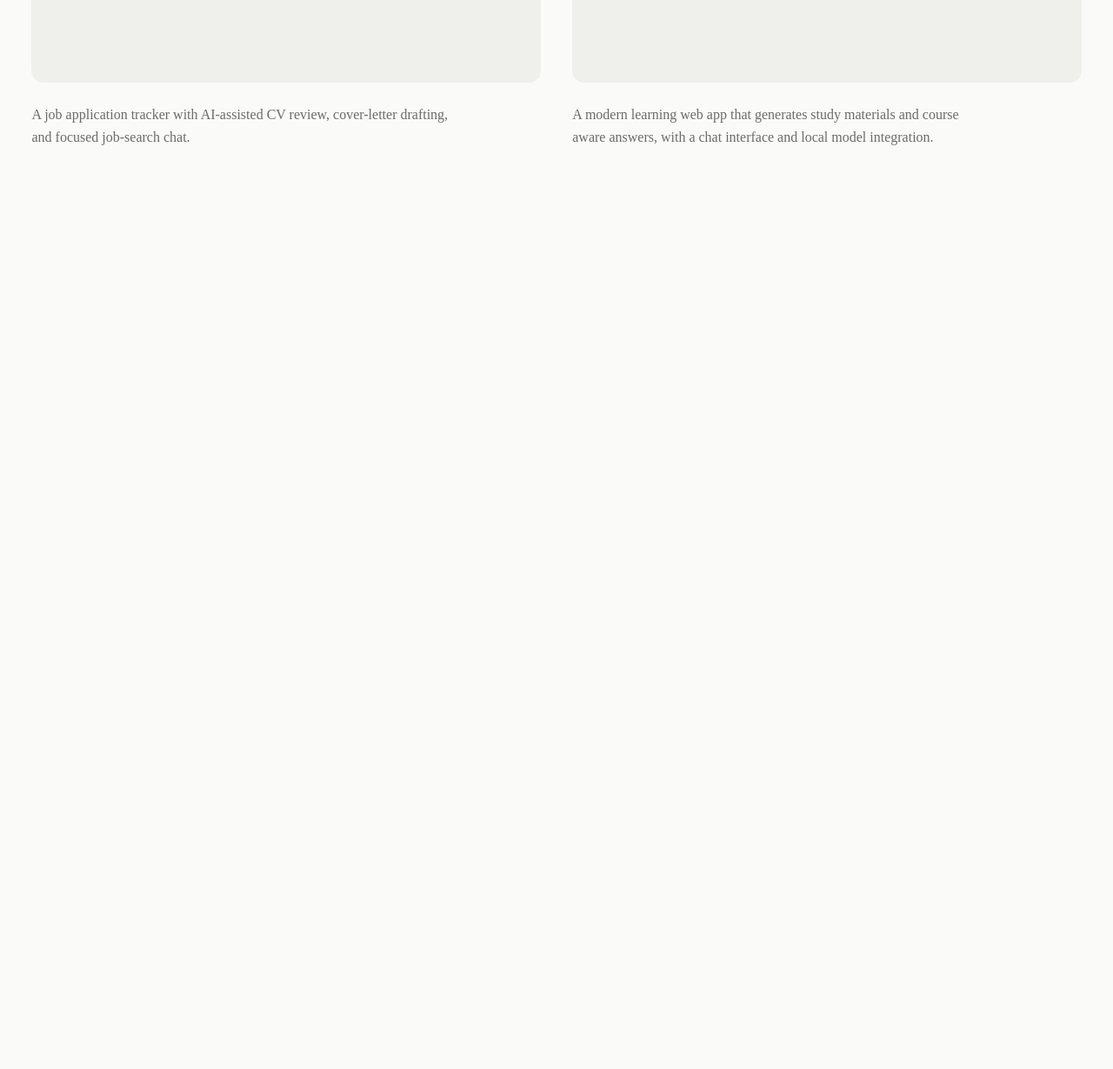
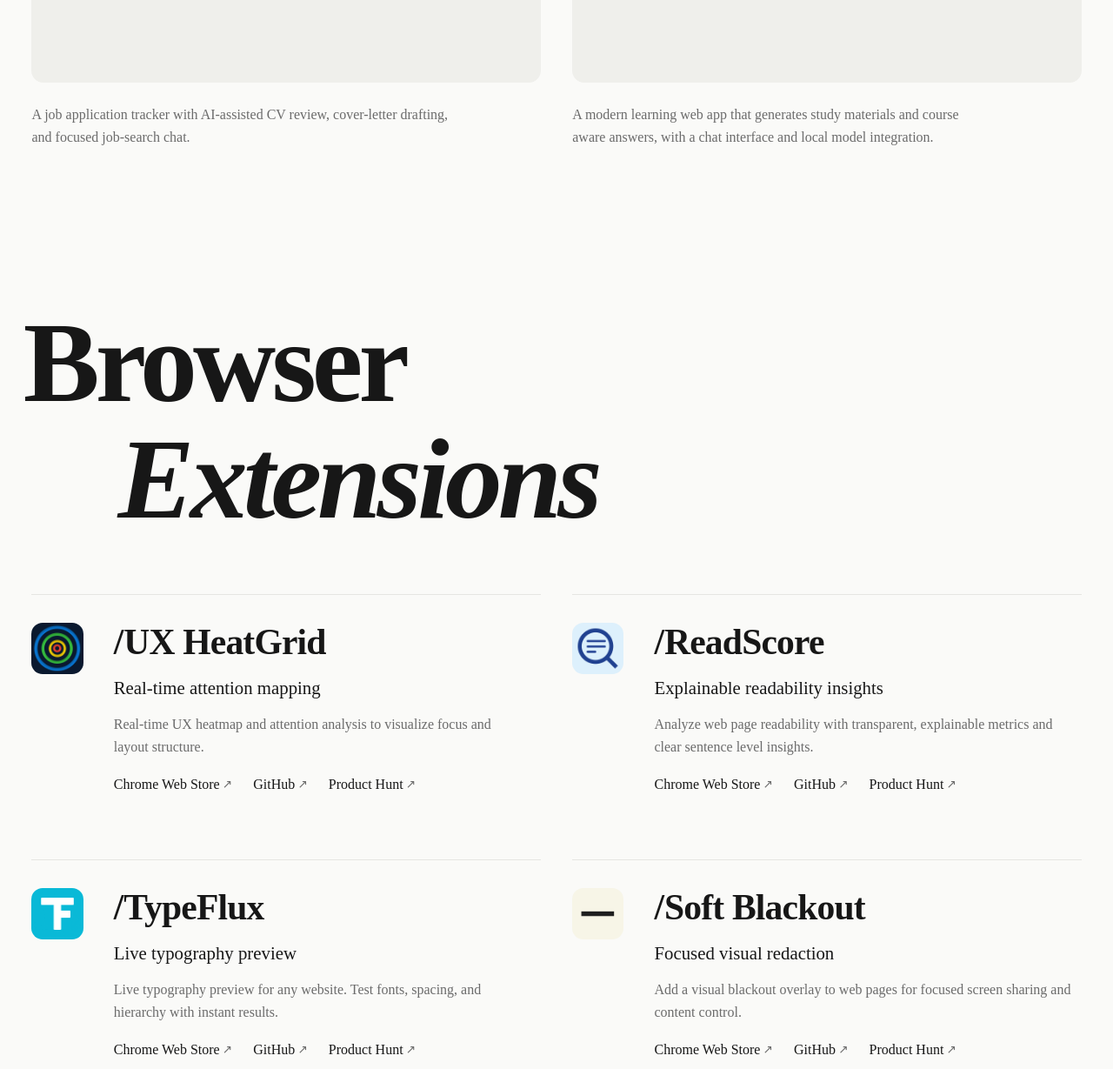
Before and after one commit to kaanddemir/heykaan.dev, an Astro site: page / in a window 1280 px wide. Shown: the part 2411-3640 px from the top of the page at 87% size. Before the commit the page ends 2582 px from the top, so only its background shows below. Built offline with nearby package versions, Linux system fonts and the light colour scheme; Astro itself is replaced by a stand-in of ours.

Commit message:
feat: add Browser Extensions section
Reuses SectionHeading for "Browser / Extensions" (#extensions). Each
ExtensionItem is a compact, text-first entry separated by a hairline
divider: 64px icon, title linking to the on-site product page, tagline,
description and labelled external links. The icon sits beside the text
once the entry is wide enough (container query). Two columns from 48rem.

The narrow-screen section heading size moves from 17vw to 15vw so the
longest heading line ("Extensions") fits between the gutters; the wide
size measured from the reference is unchanged. The tagline size becomes a
shared --text-tagline token (same value as before in ProjectItem).

```diff
--- /dev/null
+++ b/src/components/ExtensionItem.astro
@@ -0,0 +1,138 @@
+---
+import { Image } from 'astro:assets';
+import type { Extension } from '../types/project';
+
+interface Props {
+  extension: Extension;
+}
+
+const { extension } = Astro.props;
+const { name, tagline, description, icon, primaryLink, links } = extension;
+---
+
+<article class="extension">
+  <Image class="extension__icon" src={icon} alt="" width={64} height={64} densities={[1, 2]} />
+  <div class="extension__body">
+    <h3 class="extension__title">
+      <a href={primaryLink.href}>
+        <span class="extension__slash" aria-hidden="true">/</span>{name}
+      </a>
+    </h3>
+    <p class="extension__tagline">{tagline}</p>
+    <p class="extension__description">{description}</p>
+    <ul class="extension__links">
+      {
+        links.map((link) => (
+          <li>
+            <a
+              href={link.href}
+              target="_blank"
+              rel="noopener noreferrer"
+              aria-label={`${name} on ${link.label}, opens in a new tab`}
+            >
+              {link.label}
+              <span class="extension__external" aria-hidden="true">
+                ↗
+              </span>
+            </a>
+          </li>
+        ))
+      }
+    </ul>
+  </div>
+</article>
+
+<style>
+  /*
+   * Compact, text-first entry. A hairline divider separates entries; the
+   * icon moves beside the text once the entry itself is wide enough.
+   */
+  .extension {
+    container-type: inline-size;
+    display: grid;
+    gap: var(--space-6);
+    align-content: start;
+    padding-block-start: var(--space-8);
+    border-block-start: var(--border-width) solid var(--color-border);
+  }
+
+  .extension__icon {
+    inline-size: clamp(3rem, 2.5rem + 1.5vw, 4rem);
+    block-size: auto;
+    aspect-ratio: 1;
+    border-radius: 22%;
+  }
+
+  @container (min-width: 22rem) {
+    .extension__body {
+      grid-row: 1;
+      grid-column: 2;
+    }
+  }
+
+  .extension__body {
+    min-inline-size: 0;
+  }
+
+  /* Title and tagline follow the Featured Projects item typography. */
+  .extension__title {
+    font-size: var(--text-title);
+    font-weight: var(--weight-semibold);
+    line-height: 1.1;
+    letter-spacing: var(--tracking-title);
+  }
+
+  .extension__title a {
+    color: var(--color-text);
+    text-decoration: none;
+  }
+
+  .extension__title a:hover {
+    text-decoration: underline;
+    text-decoration-thickness: 0.05em;
+    text-underline-offset: 0.12em;
+  }
+
+  .extension__slash {
+    margin-inline-end: 0.02em;
+  }
+
+  .extension__tagline {
+    margin-block-start: var(--space-4);
+    font-size: var(--text-tagline);
+    line-height: 1.3;
+  }
+
+  .extension__description {
+    max-inline-size: var(--measure);
+    margin-block-start: var(--space-4);
+    color: var(--color-text-muted);
+  }
+
+  .extension__links {
+    display: flex;
+    flex-wrap: wrap;
+    column-gap: clamp(var(--space-4), 3vw, var(--space-6));
+    margin: var(--space-2) 0 0;
+    padding: 0;
+    list-style: none;
+  }
+
+  .extension__links a {
+    display: inline-flex;
+    align-items: center;
+    gap: 0.2em;
+    min-block-size: 2.75rem;
+    color: var(--color-text);
+    text-decoration: none;
+  }
+
+  .extension__links a:hover {
+    text-decoration: underline;
+  }
+
+  .extension__external {
+    font-size: 0.85em;
+    color: var(--color-text-muted);
+  }
+</style>
--- a/src/components/ProjectItem.astro
+++ b/src/components/ProjectItem.astro
@@ -115,7 +115,7 @@ const destinationId = `project-${slug}-destination`;
 
   .project__tagline {
     margin-block-start: var(--space-4);
-    font-size: clamp(1rem, 0.9rem + 0.5vw, 1.375rem);
+    font-size: var(--text-tagline);
     line-height: 1.3;
   }
 
--- /dev/null
+++ b/src/components/home/BrowserExtensions.astro
@@ -0,0 +1,33 @@
+---
+import SectionHeading from '../SectionHeading.astro';
+import ExtensionItem from '../ExtensionItem.astro';
+import { extensions } from '../../data/extensions';
+---
+
+<section id="extensions" class="browser-extensions" aria-labelledby="extensions-title">
+  <div class="container">
+    <SectionHeading id="extensions-title" first="Browser" second="Extensions" />
+    <div class="browser-extensions__grid">
+      {extensions.map((extension) => <ExtensionItem extension={extension} />)}
+    </div>
+  </div>
+</section>
+
+<style>
+  /* Same section rhythm as Featured Projects (margin keeps #extensions landing at the heading). */
+  .browser-extensions {
+    margin-block-start: var(--space-section);
+  }
+
+  .browser-extensions__grid {
+    display: grid;
+    gap: clamp(var(--space-12), 5vw, var(--space-24)) var(--gutter);
+    margin-block-start: clamp(var(--space-12), 5vw, 6rem);
+  }
+
+  @media (min-width: 48rem) {
+    .browser-extensions__grid {
+      grid-template-columns: repeat(2, minmax(0, 1fr));
+    }
+  }
+</style>
--- a/src/pages/index.astro
+++ b/src/pages/index.astro
@@ -3,6 +3,7 @@ import BaseLayout from '../layouts/BaseLayout.astro';
 import SiteHeader from '../components/SiteHeader.astro';
 import Hero from '../components/home/Hero.astro';
 import FeaturedProjects from '../components/home/FeaturedProjects.astro';
+import BrowserExtensions from '../components/home/BrowserExtensions.astro';
 ---
 
 <BaseLayout noindex>
@@ -10,6 +11,7 @@ import FeaturedProjects from '../components/home/FeaturedProjects.astro';
   <main id="main">
     <Hero />
     <FeaturedProjects />
+    <BrowserExtensions />
     <!--
       Temporary anchor targets for the header navigation, replaced by the
       About and Contact sections in later phases.
--- a/src/styles/tokens.css
+++ b/src/styles/tokens.css
@@ -32,10 +32,13 @@
   --text-body: 1rem;
   --text-nav: clamp(1rem, 0.9rem + 0.35vw, 1.25rem);
   --text-lead: clamp(1rem, 0.9rem + 0.4vw, 1.25rem);
+  --text-tagline: clamp(1rem, 0.9rem + 0.5vw, 1.375rem);
   --text-title: clamp(1.75rem, 1rem + 2vw, 3rem);
   /* Section headings: measured from the Featured Projects reference
-     (cap height ≈ 7.3vw → 10.3vw font); larger relative size on narrow screens. */
-  --text-heading: clamp(3rem, 17vw, 8rem);
+     (cap height ≈ 7.3vw → 10.3vw font) on wide screens. Narrow screens use
+     the largest size at which the longest heading line ("Extensions",
+     ≈5.62em including its indent) still fits between the gutters. */
+  --text-heading: clamp(3rem, 15vw, 7.5rem);
   --text-heading-wide: min(10.3vw, 12rem);
   /* Hero name: fills the width on narrow screens, matches the reference
      (cap height ≈ 11.7vw, Geist cap height 0.71em) on wide screens. */
```
